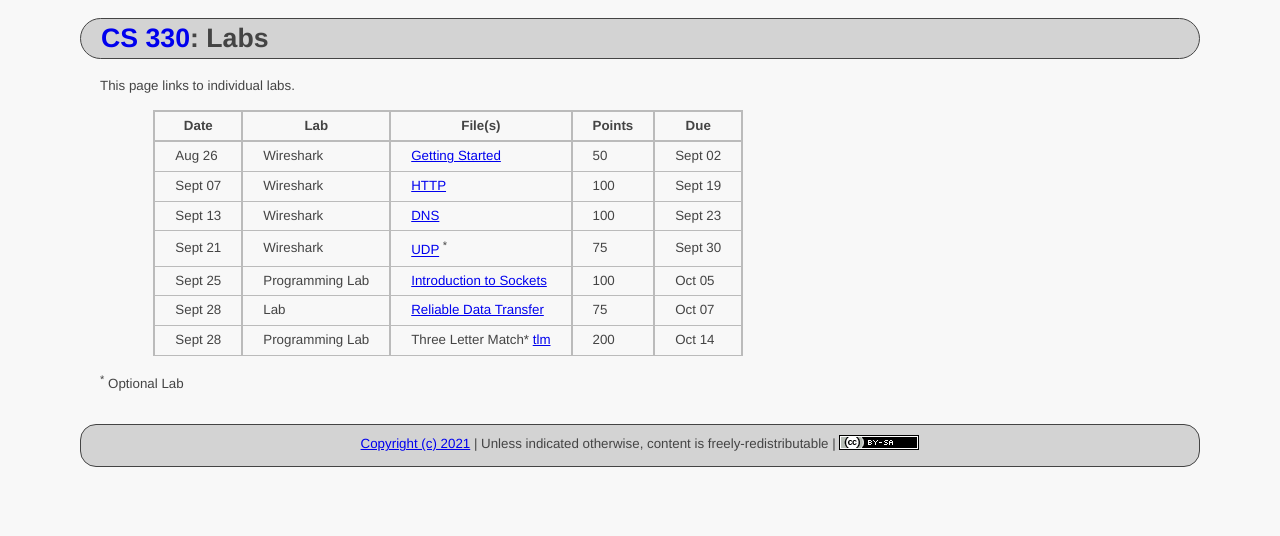
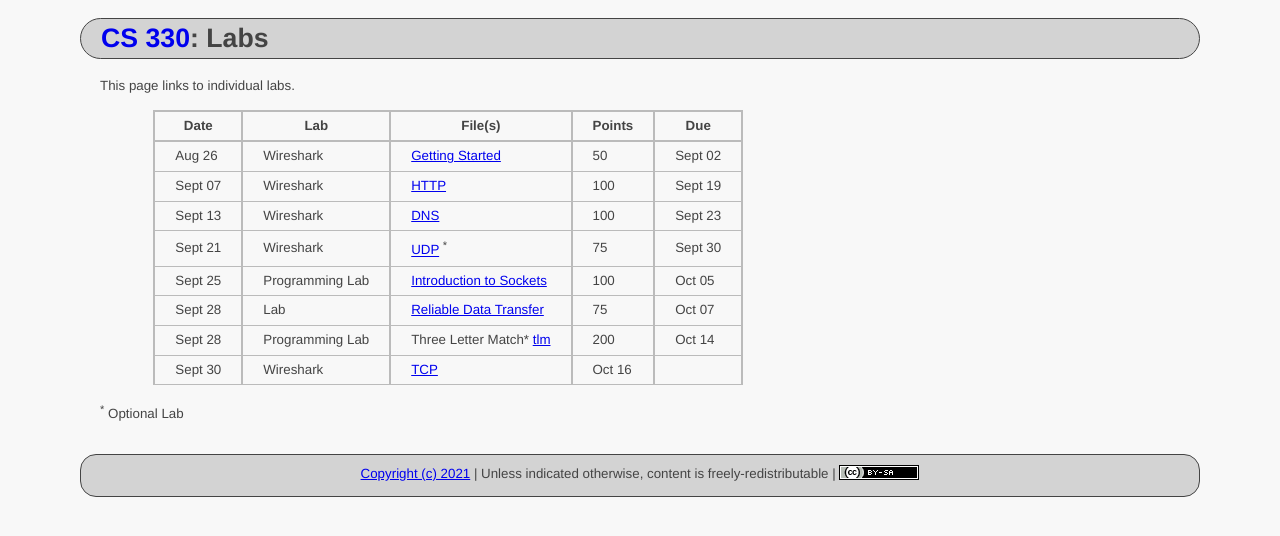
Before and after one commit to ycpcs/cs330-fall2021, a Jekyll site: the page built from labs/index.md, in a window 1280 px wide. Shown: the top 536 px of the page. Built offline with Jekyll 4.4.1, drawn with Linux system fonts in a browser that asks for light colours.

Commit message:
rename old_file

```diff
--- a/labs/index.md
+++ b/labs/index.md
@@ -14,7 +14,7 @@ This page links to individual labs.
 > Sept 25 | Programming Lab | [Introduction to Sockets](sockets_intro.html) | 100 | Oct 05
 > Sept 28 | Lab | [Reliable Data Transfer](rdt.html) | 75 | Oct 07
 > Sept 28 | Programming Lab | Three Letter Match* [tlm](tlm.md) | 200 | Oct 14
-
+> Sept 30 | Wireshark | [TCP](files/Wireshark_TCP_v8.1.pdf) | Oct 16
 
 <!--
 > Sept 24 | Lab | [Reliable Data Transfer](rdt.html) - [Solutions](rdt_solutions.html) | Oct 08
```
Also changed, not shown: 2 other files.
